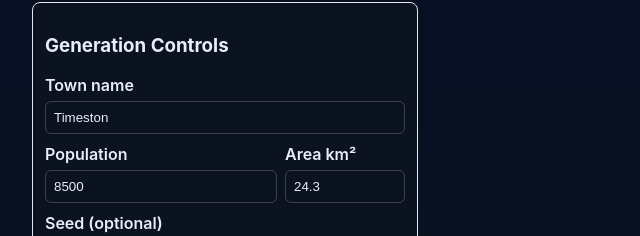
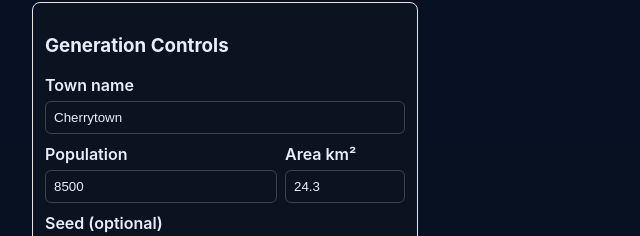
Before and after one commit to a9d248d/a9d248d.github.io, a plain HTML site: page 48c405b0-0903-4830-81fd-2a567511e429/4fe42a00-baf2-4590-bb5c-2c22295f083a/cbe32d44-55fa-4922-ac37-268fcaadf90f.html in a window 1280 px wide. Shown: the part 94-330 px from the top of the page, 0-640 px from the left. Drawn offline with nearby package versions, Linux system fonts and the light colour scheme.

Commit message:
Update cbe32d44-55fa-4922-ac37-268fcaadf90f.html

```diff
--- a/48c405b0-0903-4830-81fd-2a567511e429/4fe42a00-baf2-4590-bb5c-2c22295f083a/cbe32d44-55fa-4922-ac37-268fcaadf90f.html
+++ b/48c405b0-0903-4830-81fd-2a567511e429/4fe42a00-baf2-4590-bb5c-2c22295f083a/cbe32d44-55fa-4922-ac37-268fcaadf90f.html
@@ -509,7 +509,7 @@ Local public services include ${schools.length} schools, ${hospitals} hospital(s
     });
 
     // initialize with a sample town
-    document.getElementById('townName').value = pick(makeRNG(Math.random()), towns);
+    document.getElementById('townName').value = pick(makeRNG(Math.random()*100), towns);
     generateBtn.click();
   </script>
 </body>
```
